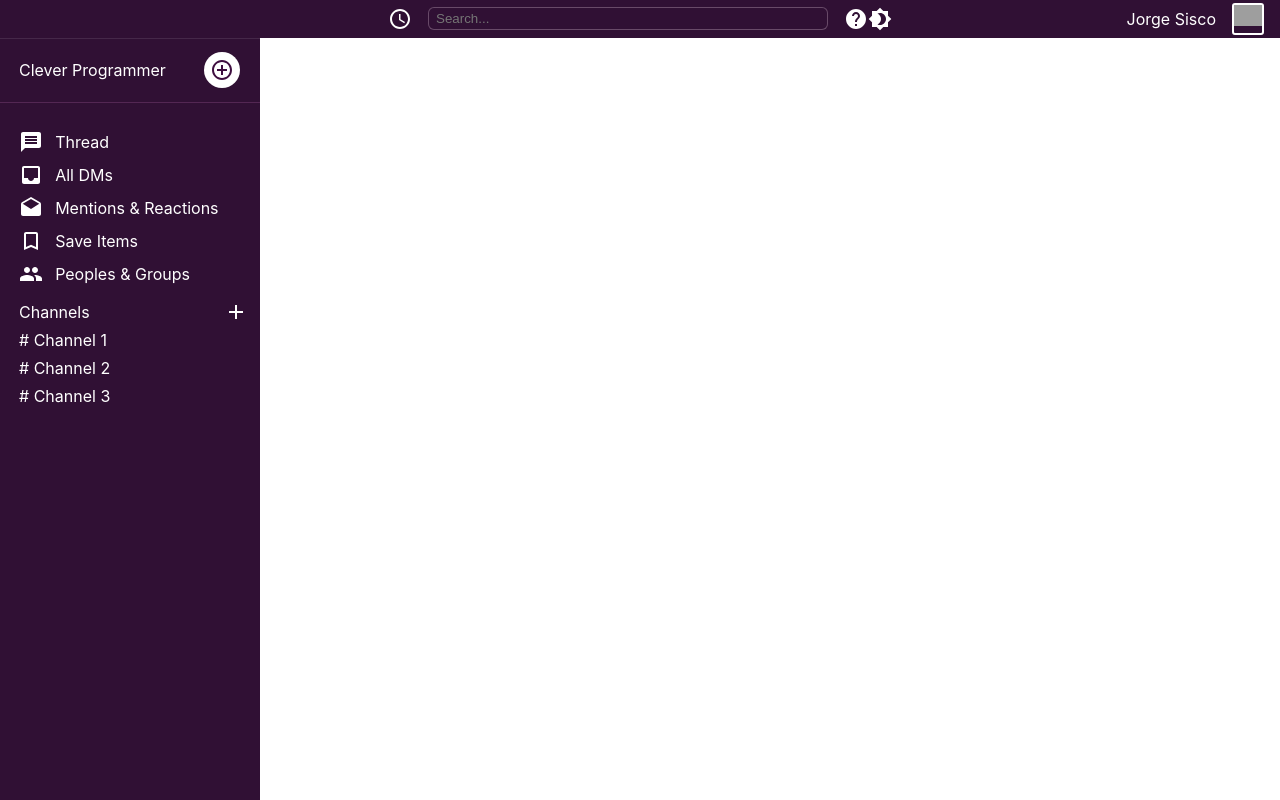
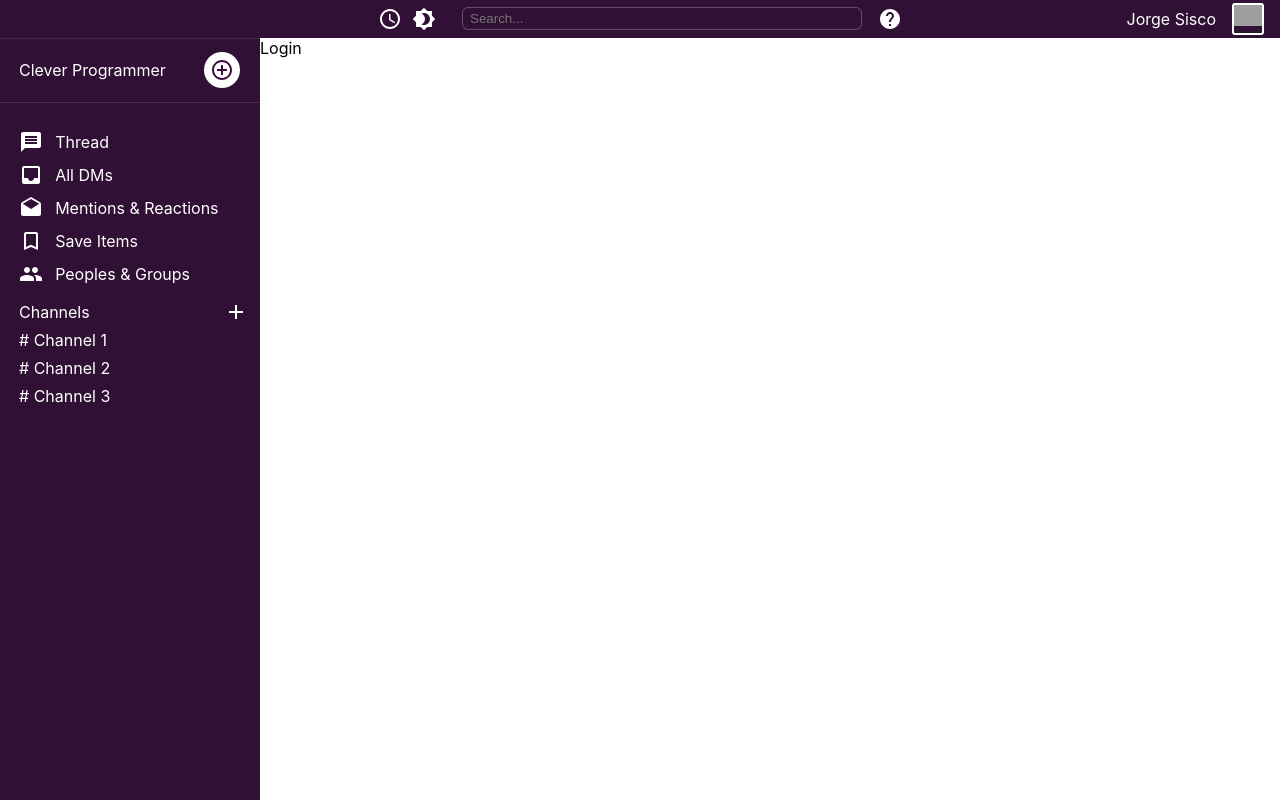
Before and after one commit to jorgesisco/slack-react, a React (Create React App) app: page / in a window 1280 px wide. Built offline with nearby package versions, Linux system fonts and the light colour scheme; grey boxes are pictures that could not be loaded.

Commit message:
Connect App with Firebase data base

```diff
--- a/package.json
+++ b/package.json
@@ -8,6 +8,7 @@
     "@testing-library/jest-dom": "^5.11.4",
     "@testing-library/react": "^11.1.0",
     "@testing-library/user-event": "^12.1.10",
+    "firebase": "^8.2.9",
     "react": "^17.0.1",
     "react-dom": "^17.0.1",
     "react-router-dom": "^5.2.0",
--- a/src/components/Header.js
+++ b/src/components/Header.js
@@ -8,14 +8,14 @@ function Header({ runClick }) {
   return (
     <Container>
       <Main>
-        <AccessTimeIcon />
+        <AccessTimeIcon className='timeicon' />
+        <Brightness4Icon className='ThemeColorButton' onClick={runClick} />
         <SearchContainer>
           <Search>
             <input type='text' placeholder='Search...'></input>
           </Search>
         </SearchContainer>
         <HelpIcon />
-        <Brightness4Icon onClick={runClick} />
       </Main>
       <UserContainer>
         <Name>Jorge Sisco</Name>
@@ -43,6 +43,14 @@ const Main = styled.div`
   display: flex;
   margin-left: 16px;
   margin-right: 16px;
+
+  .ThemeColorButton {
+    margin-right: 10px;
+  }
+
+  .timeicon {
+    margin-right: 10px;
+  }
 `;
 
 const UserContainer = styled.div`
--- a/src/components/Login.js
+++ b/src/components/Login.js
@@ -1,7 +1,7 @@
 import React from 'react';
 
 function Login() {
-  return <div></div>;
+  return <div>Login</div>;
 }
 
 export default Login;
```
Also changed, not shown: src/firebase.js (added, +16 -0 lines), 1 other file (tests, documents, lock files or other folders).
